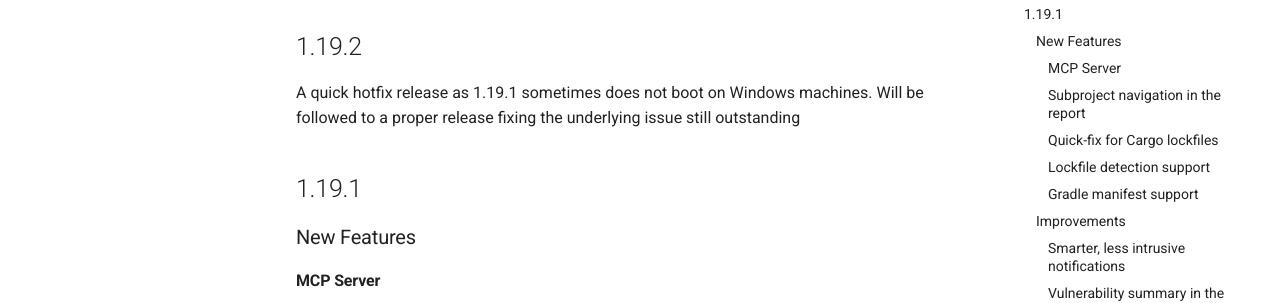
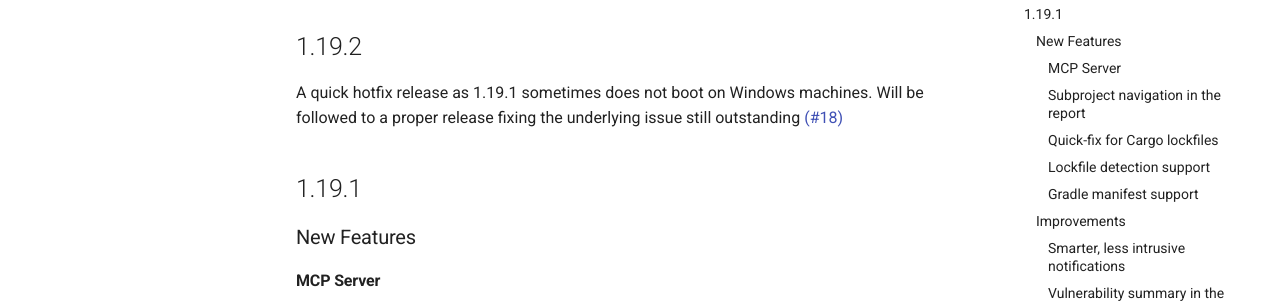
Before and after one commit to MeterianHQ/vscode-extension-tracker, an MkDocs documentation site: the page built from docs/releases.md, in a window 1280 px wide and 900 px high. Shown: the part 199-502 px from the top of the window. Built offline with MkDocs 1.6.1 and Material for MkDocs 9.7.7, drawn with Linux system fonts in a browser that asks for light colours; comment, search, counter and statistics services are not loaded.

Commit message:
Announcement of hotfix 1.19.2 for Windows (2)

```diff
--- a/docs/releases.md
+++ b/docs/releases.md
@@ -2,7 +2,7 @@
 
 ## 1.19.2
 
-A quick hotfix release as 1.19.1 sometimes does not boot on Windows machines. Will be followed to a proper release fixing the underlying issue still outstanding
+A quick hotfix release as 1.19.1 sometimes does not boot on Windows machines. Will be followed to a proper release fixing the underlying issue still outstanding [(#18)](https://github.com/MeterianHQ/vscode-extension-tracker/issues/18)
 
 
 ## 1.19.1
```
